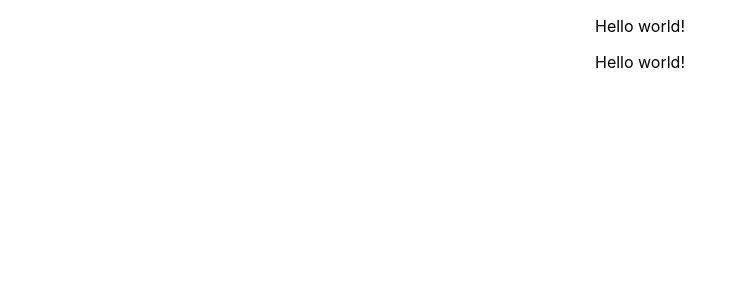
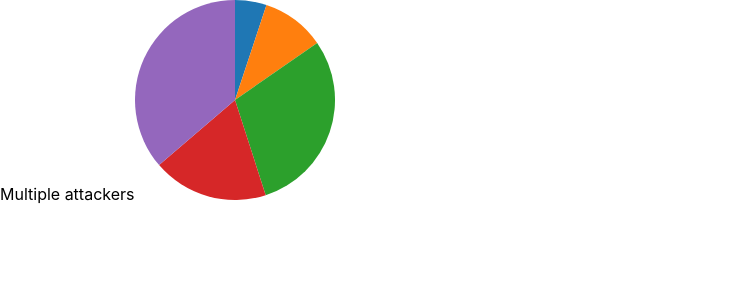
Before and after one commit to Morys-W/d3-practice, a React (Create React App) app: page / in a window 1280 px wide. Shown: the top 300 px of the page, without its empty margins (0-746 px from the left). Built offline with nearby package versions, Linux system fonts and the light colour scheme.

Commit message:
commit to the 36000

```diff
--- a/package.json
+++ b/package.json
@@ -6,6 +6,7 @@
     "@testing-library/jest-dom": "^5.16.4",
     "@testing-library/react": "^13.1.1",
     "@testing-library/user-event": "^13.5.0",
+    "d3": "^7.4.4",
     "react": "^18.0.0",
     "react-d3": "^0.4.0",
     "react-dom": "^18.0.0",
--- a/src/App.css
+++ b/src/App.css
@@ -1,38 +1,9 @@
-.App {
-  text-align: center;
+body {
+    background-color: #FFFFFF;
 }
-
-.App-logo {
-  height: 40vmin;
-  pointer-events: none;
-}
-
-@media (prefers-reduced-motion: no-preference) {
-  .App-logo {
-    animation: App-logo-spin infinite 20s linear;
-  }
-}
-
-.App-header {
-  background-color: #282c34;
-  min-height: 100vh;
-  display: flex;
-  flex-direction: column;
-  align-items: center;
-  justify-content: center;
-  font-size: calc(10px + 2vmin);
-  color: white;
-}
-
-.App-link {
-  color: #61dafb;
-}
-
-@keyframes App-logo-spin {
-  from {
-    transform: rotate(0deg);
-  }
-  to {
-    transform: rotate(360deg);
-  }
-}
+/* #path {
+    fill: blue;
+    stroke: green;
+    stroke-width: 4;
+    stroke-miterlimit: 10;
+} */
--- a/src/App.js
+++ b/src/App.js
@@ -1,14 +1,41 @@
 import './App.css';
 import Charts from './Components/Charts';
 import Graphs from './Components/Graphs';
+import * as d3 from "d3";
+import React, { useState, useRef, useEffect} from "react";
 
 
-function App() {
+const App=()=> {
+  const generateData = (value, length = 5) =>
+    d3.range(length).map((item, index) => ({
+      date: index,
+      value: value === null || value === undefined ? Math.random() * 100 : value
+    }));
+
+  const [data, setData] = useState(generateData(0));
+  const changeData = () => {
+    setData(generateData());
+  };
+
+  useEffect(
+    () => {
+      setData(generateData());
+    },
+    [!data]
+  );
+
   return (
-    <div className="App">
-      <Charts />
-      <Graphs />
-    </div>
+    <div>
+        <span className="label">Multiple attackers</span>
+        <Charts
+          data={data}
+          width={200}
+          height={200}
+          innerRadius={0}
+          outerRadius={100}
+        />
+      </div>
+
   );
 }
 
--- a/src/Components/Charts.js
+++ b/src/Components/Charts.js
@@ -1,12 +1,58 @@
 import React, { useState, useRef, useEffect } from "react";
 import * as d3 from "d3";
 
-const Charts = () => {
-    return (
-        <div>
-            <p>Hello world!</p>
-        </div>
-    );
-}
+ const Charts = (props) => {
 
+  const ref = useRef(null);
+  const createPie = d3
+    .pie()
+    .value(d => d.value)
+    .sort(null);
+  const createArc = d3
+    .arc()
+    .innerRadius(props.innerRadius)
+    .outerRadius(props.outerRadius);
+  const colors = d3.scaleOrdinal(d3.schemeCategory10);
+  const format = d3.format(".2f");
+
+  useEffect(
+    () => {
+      const data = createPie(props.data);
+      const group = d3.select(ref.current);
+      const groupWithData = group.selectAll("g.arc").data(data);
+
+      groupWithData.exit().remove();
+
+      const groupWithUpdate = groupWithData
+        .enter()
+        .append("g")
+        .attr("class", "arc");
+
+      const path = groupWithUpdate
+        .append("path")
+        .merge(groupWithData.select("path.arc"));
+
+      path
+        .attr("class", "arc")
+        .attr("d", createArc)
+        .attr("fill", (d, i) => colors(i));
+
+      const text = groupWithUpdate
+        .append("text")
+        .merge(groupWithData.select("text"));
+
+
+    },
+    [props.data]
+  );
+
+  return (
+    <svg width={props.width} height={props.height}>
+      <g
+        ref={ref}
+        transform={`translate(${props.outerRadius} ${props.outerRadius})`}
+      />
+    </svg>
+  );
+};
 export default Charts;
```
Also changed, not shown: 1 other file (tests, documents, lock files or other folders).
